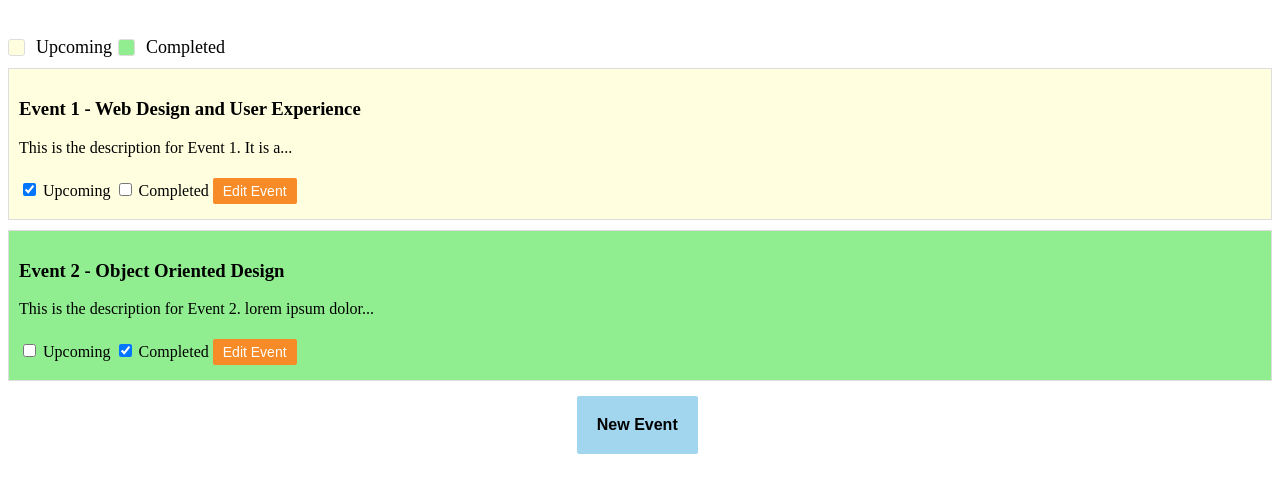
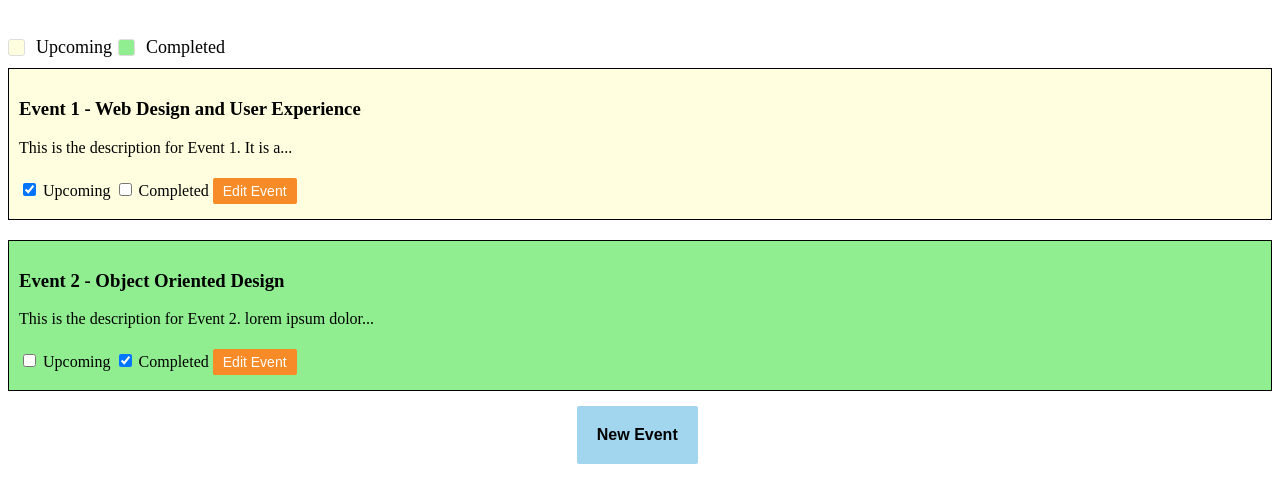
Before and after one commit to shreya2430/Event-Planner, a website: page index.html in a window 1280 px wide. Shown: the part 112-614 px from the top of the page. Drawn offline with nearby package versions, Linux system fonts and the light colour scheme; files that its build step writes are made by us from their sources.

Commit message:
add boder and change color on hovering to each event

```diff
--- a/index.html
+++ b/index.html
@@ -18,7 +18,7 @@
         <span class="legend-box completed-box"></span> Completed
     </div>
     <div class="container" id="container">
-        <div id="events-list">
+        <div id="events-list" class="event-list">
             <!-- Dynamic content will be inserted here -->
         </div>
         <button id="create-event" class="create-event">New Event</button>
--- a/scss/_event.scss
+++ b/scss/_event.scss
@@ -1,16 +1,32 @@
-//add styling to each event
-.event {
-    @include add-color-and-border();
+
+.event-list {
+    display: grid;
+    grid-template-columns: 1fr;
+    gap: 10px;
+
+    // add styling to each event
+    & > .event {
+        border: 0.5px solid #000000;
         padding: 10px;
         margin-bottom: 10px;
         cursor: pointer;
+        transition: background-color 0.3s ease;
     }
 
     // checkbox styling
-.completed {
-    @include add-color-and-border(lightgreen);
+    & > .completed {
+        background-color: rgb(144, 238, 144);
+
+        &:hover {
+            background-color: rgb(110, 245, 110);
+        }
     }
 
-.upcoming {
-    @include add-color-and-border(lightyellow);
+    & > .upcoming {
+        background-color: rgb(255, 255, 224);
+
+        &:hover {
+            background-color: rgb(255, 255, 159);
         }
+    }
+}
```
Lines whose indentation alone changed are shown as unchanged.
